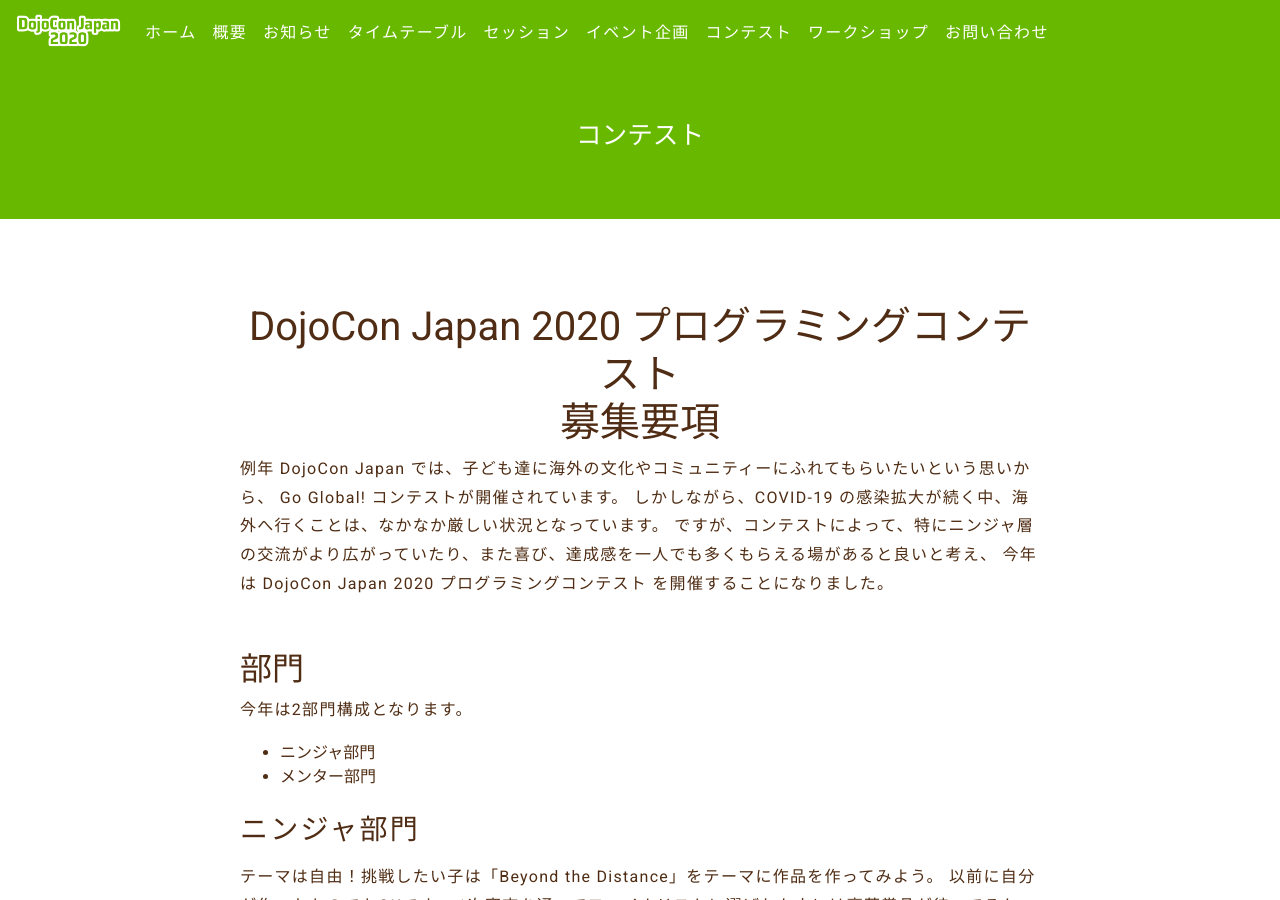
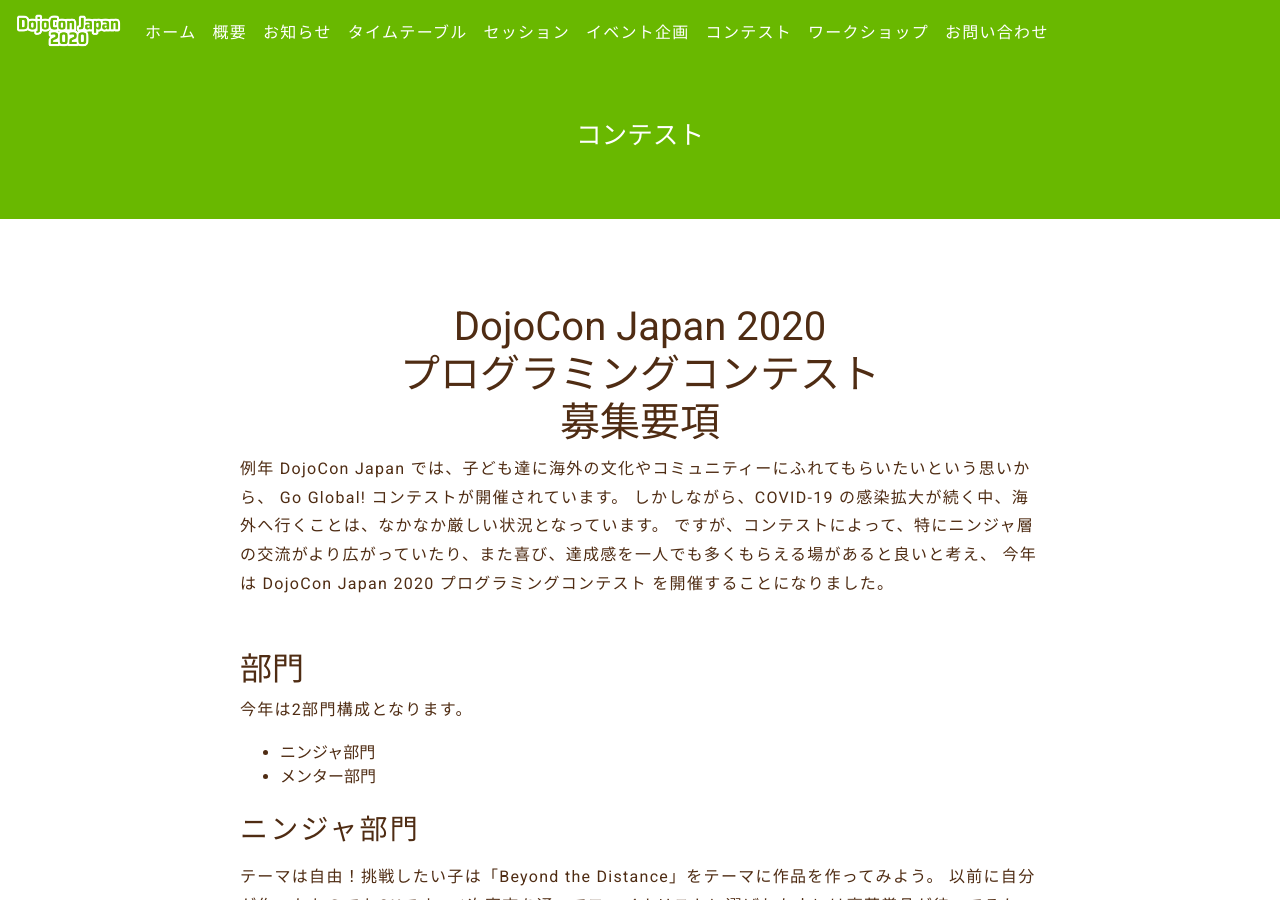
Before and after one commit to coderdojo-japan/dojocon2020.coderdojo.jp, a Jekyll site: the page built from contest.md, in a window 1280 px wide and 900 px high. Built offline with Jekyll 4.4.1, drawn with Linux system fonts in a browser that asks for light colours; nearby versions of some CDN libraries; some web fonts are replaced.

Commit message:
💄 コンテストのヘッダーに改行を挿入

```diff
--- a/contest.md
+++ b/contest.md
@@ -3,7 +3,7 @@
 title:  "コンテスト"
 ---
 
-# DojoCon Japan 2020 プログラミングコンテスト <br> 募集要項
+# DojoCon Japan 2020 <br> プログラミングコンテスト <br> 募集要項
 
 例年 DojoCon Japan では、子ども達に海外の文化やコミュニティーにふれてもらいたいという思いから、
 Go Global! コンテストが開催されています。
```
